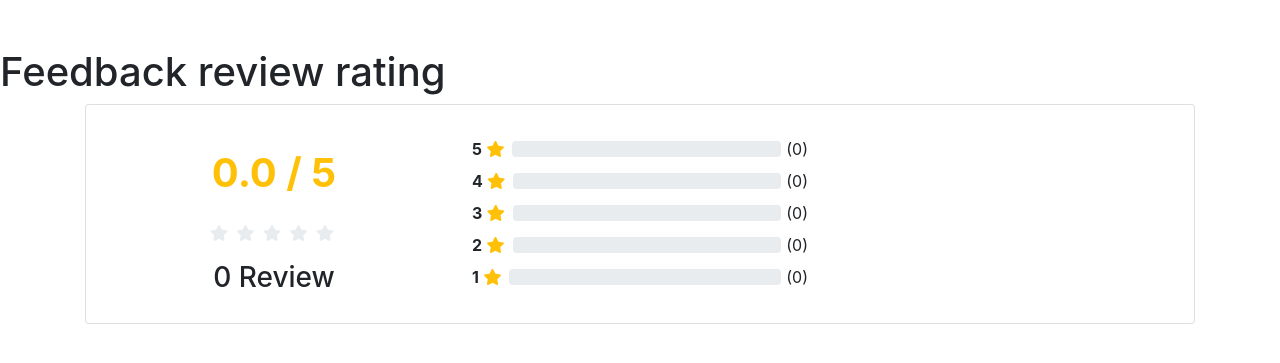
After one commit to ritwikdalmia/RJPOLICE_HACK_0418_team_tech_wizard_1, a PHP site: page /feedback_rating.php in a window 1280 px wide. The commit adds this page. Shown: the top 363 px of the page. Run offline with PHP 8.4, Linux system fonts and the light colour scheme; a user stored in the database is signed in; data comes from the database, SQL or seed files in the repository; some libraries are stand-ins or nearby versions.

Commit message:
Add files via upload

```diff
--- /dev/null
+++ b/team_tech_wizard/feedback_rating.php
@@ -0,0 +1,201 @@
+<?php
+ session_start();
+
+$showAlert=false;
+$showError=false;
+
+ if(!isset($_SESSION['loggedin']) || $_SESSION['loggedin']!=true){
+     header("location:login.php");
+     exit;
+ }
+ else{
+
+ include "dbconnect.php";
+  $email_id1=$_SESSION['email_id'];
+
+
+ $select_display= "select * from admin inner join police_station_list on admin.police_station=police_station_list.police_email_id where admin.email_id='$email_id1'" ;
+    $select_sql1 = mysqli_query($conn,$select_display);
+    while($row1 = mysqli_fetch_array($select_sql1)){
+   $police_station_id1=$row1['$police_station_id'];
+
+    }
+
+$police_station_id = $police_station_id1 ?? $_GET['police_station_id'] ?? null;
+
+
+
+
+ }
+
+
+?>
+<!DOCTYPE HTML>
+<html>
+<head>
+    <meta charset="utf-8" />
+    <title>Review & Rating System in PHP & Mysql using Ajax</title>
+    <meta name="viewport" content="width=device-width, initial-scale=1" />
+    <link rel="stylesheet" href="https://maxcdn.bootstrapcdn.com/bootstrap/4.0.0/css/bootstrap.min.css" integrity="sha384-Gn5384xqQ1aoWXA+058RXPxPg6fy4IWvTNh0E263XmFcJlSAwiGgFAW/dAiS6JXm" crossorigin="anonymous">
+    <link rel="stylesheet" href="https://pro.fontawesome.com/releases/v5.10.0/css/all.css" integrity="sha384-AYmEC3Yw5cVb3ZcuHtOA93w35dYTsvhLPVnYs9eStHfGJvOvKxVfELGroGkvsg+p" crossorigin="anonymous"/>
+    <script src="https://code.jquery.com/jquery-3.6.0.min.js" integrity="sha256-/xUj+3OJU5yExlq6GSYGSHk7tPXikynS7ogEvDej/m4=" crossorigin="anonymous"></script>
+	<script src="https://cdnjs.cloudflare.com/ajax/libs/popper.js/1.12.9/umd/popper.min.js" integrity="sha384-ApNbgh9B+Y1QKtv3Rn7W3mgPxhU9K/ScQsAP7hUibX39j7fakFPskvXusvfa0b4Q" crossorigin="anonymous"></script>
+	<script src="https://maxcdn.bootstrapcdn.com/bootstrap/4.0.0/js/bootstrap.min.js" integrity="sha384-JZR6Spejh4U02d8jOt6vLEHfe/JQGiRRSQQxSfFWpi1MquVdAyjUar5+76PVCmYl" crossorigin="anonymous"></script>
+</head>
+<body><br><br>
+<h1> Feedback review rating</h1>
+    <div class="container">
+
+    	<div class="card">
+    		<div class="card-body">
+    			<div class="row">
+    				<div class="col-sm-4 text-center">
+    					<h1 class="text-warning mt-4 mb-4">
+    						<b><span id="average_rating">0.0</span> / 5</b>
+    					</h1>
+    					<div class="mb-3">
+    						<i class="fas fa-star star-light mr-1 main_star"></i>
+                            <i class="fas fa-star star-light mr-1 main_star"></i>
+                            <i class="fas fa-star star-light mr-1 main_star"></i>
+                            <i class="fas fa-star star-light mr-1 main_star"></i>
+                            <i class="fas fa-star star-light mr-1 main_star"></i>
+	    				</div>
+    					<h3><span id="total_review">0</span> Review</h3>
+    				</div>
+    				<div class="col-sm-4">
+    					<p>
+                            <div class="progress-label-left"><b>5</b> <i class="fas fa-star text-warning"></i></div>
+
+                            <div class="progress-label-right">(<span id="total_five_star_review">0</span>)</div>
+                            <div class="progress">
+                                <div class="progress-bar bg-warning" role="progressbar" aria-valuenow="0" aria-valuemin="0" aria-valuemax="100" id="five_star_progress"></div>
+                            </div>
+                        </p>
+    					<p>
+                            <div class="progress-label-left"><b>4</b> <i class="fas fa-star text-warning"></i></div>
+
+                            <div class="progress-label-right">(<span id="total_four_star_review">0</span>)</div>
+                            <div class="progress">
+                                <div class="progress-bar bg-warning" role="progressbar" aria-valuenow="0" aria-valuemin="0" aria-valuemax="100" id="four_star_progress"></div>
+                            </div>
+                        </p>
+    					<p>
+                            <div class="progress-label-left"><b>3</b> <i class="fas fa-star text-warning"></i></div>
+
+                            <div class="progress-label-right">(<span id="total_three_star_review">0</span>)</div>
+                            <div class="progress">
+                                <div class="progress-bar bg-warning" role="progressbar" aria-valuenow="0" aria-valuemin="0" aria-valuemax="100" id="three_star_progress"></div>
+                            </div>
+                        </p>
+    					<p>
+                            <div class="progress-label-left"><b>2</b> <i class="fas fa-star text-warning"></i></div>
+
+                            <div class="progress-label-right">(<span id="total_two_star_review">0</span>)</div>
+                            <div class="progress">
+                                <div class="progress-bar bg-warning" role="progressbar" aria-valuenow="0" aria-valuemin="0" aria-valuemax="100" id="two_star_progress"></div>
+                            </div>
+                        </p>
+    					<p>
+                            <div class="progress-label-left"><b>1</b> <i class="fas fa-star text-warning"></i></div>
+
+                            <div class="progress-label-right">(<span id="total_one_star_review">0</span>)</div>
+                            <div class="progress">
+                                <div class="progress-bar bg-warning" role="progressbar" aria-valuenow="0" aria-valuemin="0" aria-valuemax="100" id="one_star_progress"></div>
+                            </div>
+                        </p>
+    				</div>
+
+    			</div>
+    		</div>
+    	</div>
+
+</body>
+</html>
+
+
+
+<style>
+.progress-label-left
+{
+    float: left;
+    margin-right: 0.5em;
+    line-height: 1em;
+}
+.progress-label-right
+{
+    float: right;
+    margin-left: 0.3em;
+    line-height: 1em;
+}
+.star-light
+{
+	color:#e9ecef;
+}
+</style>
+
+<script>
+
+$(document).ready(function(){
+
+
+
+
+
+
+
+
+
+    load_rating_data();
+
+    function load_rating_data()
+    {
+  var police_station_id = <?php echo $police_station_id; ?>;
+$.ajax({
+            url:"submit_rating.php",
+            method:"POST",
+            data:{action:'load_data',police_station_id: police_station_id },
+            dataType:"JSON",
+            success:function(data)
+            {
+                $('#average_rating').text(data.average_rating);
+                $('#total_review').text(data.total_review);
+
+                var count_star = 0;
+
+                $('.main_star').each(function(){
+                    count_star++;
+                    if(Math.ceil(data.average_rating) >= count_star)
+                    {
+                        $(this).addClass('text-warning');
+                        $(this).addClass('star-light');
+                    }
+                });
+
+                $('#total_five_star_review').text(data.five_star_review);
+
+                $('#total_four_star_review').text(data.four_star_review);
+
+                $('#total_three_star_review').text(data.three_star_review);
+
+                $('#total_two_star_review').text(data.two_star_review);
+
+                $('#total_one_star_review').text(data.one_star_review);
+
+                $('#five_star_progress').css('width', (data.five_star_review/data.total_review) * 100 + '%');
+
+                $('#four_star_progress').css('width', (data.four_star_review/data.total_review) * 100 + '%');
+
+                $('#three_star_progress').css('width', (data.three_star_review/data.total_review) * 100 + '%');
+
+                $('#two_star_progress').css('width', (data.two_star_review/data.total_review) * 100 + '%');
+
+                $('#one_star_progress').css('width', (data.one_star_review/data.total_review) * 100 + '%');
+
+
+            }
+        })
+    }
+
+});
+
+</script>
```
Also changed, not shown: team_tech_wizard/police_station_details.php (+8 -1 lines), team_tech_wizard/submit_rating.php (added, +102 -0 lines).
